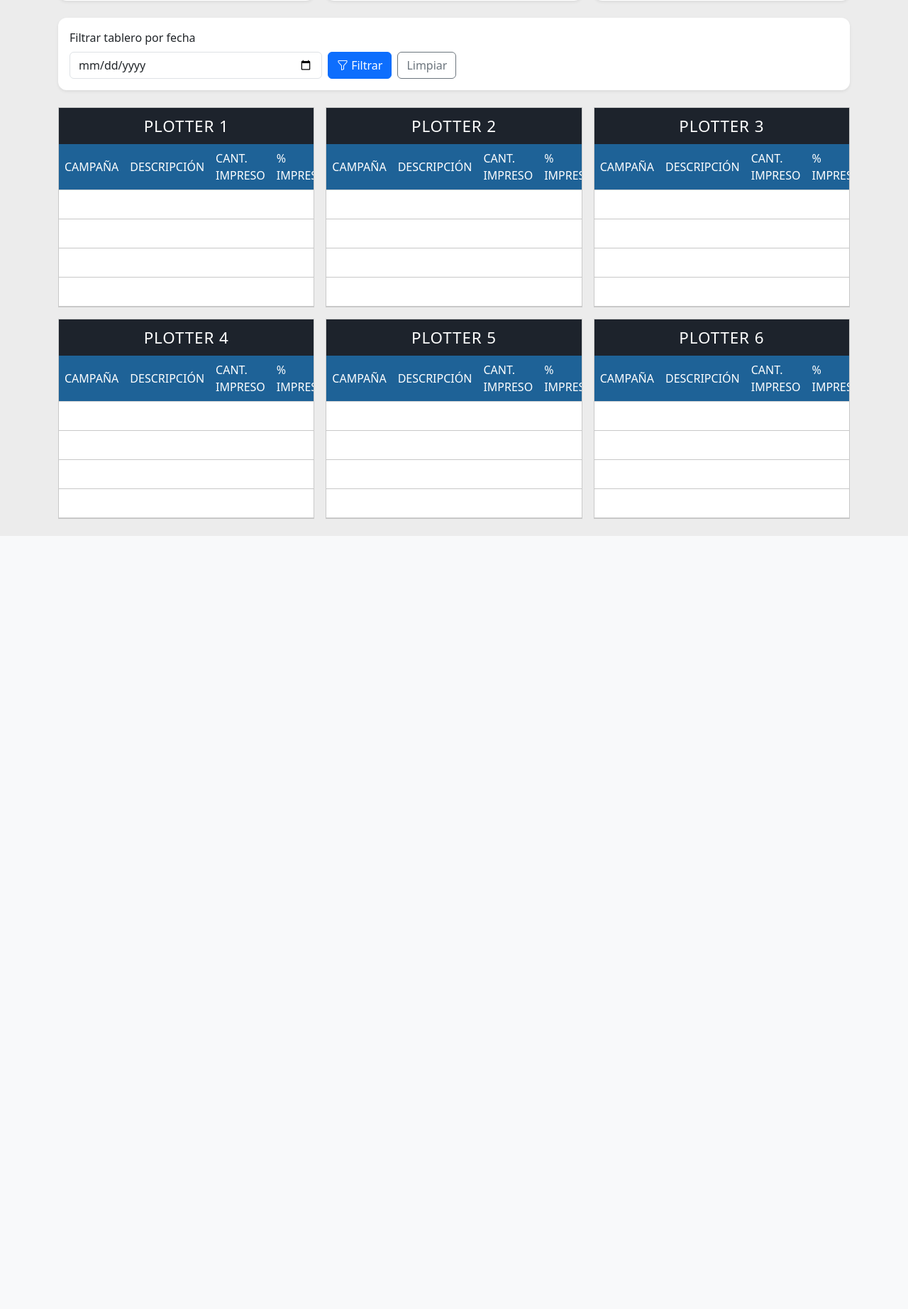
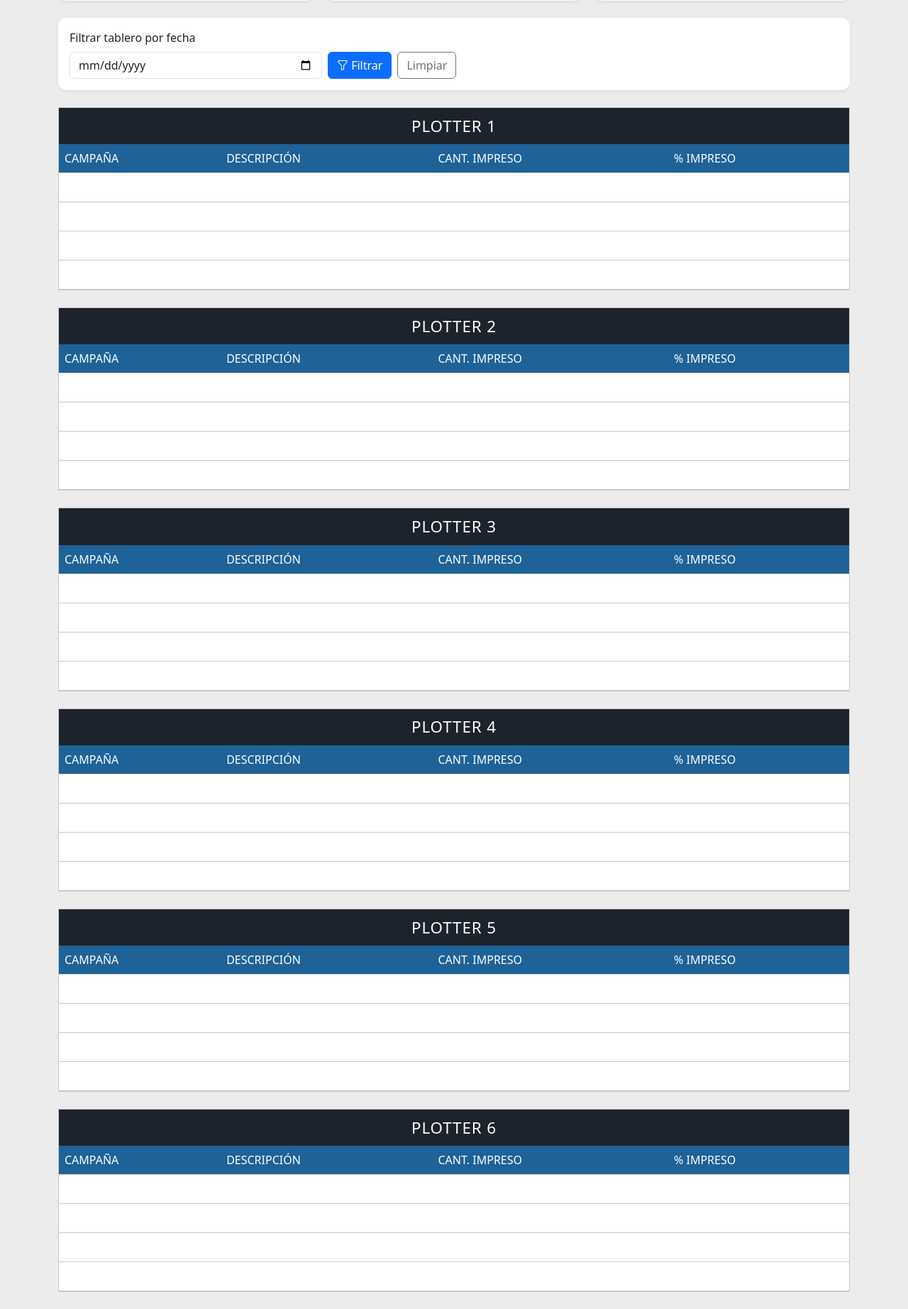
Before and after one commit to jaimeefrainguira/plotter-reporte, a PHP site: page / in a window 1280 px wide. Shown: the part 189-2033 px from the top of the page at 71% size. Before the commit the page ends 944 px from the top, so only its background shows below. Run offline with PHP 8.4, Linux system fonts and the light colour scheme; data that the repository does not hold is empty.

Commit message:
Cambiar diseño de tablas a una sola columna en index y PDF

```diff
--- a/controllers/ReporteController.php
+++ b/controllers/ReporteController.php
@@ -299,10 +299,10 @@ class ReporteController
                 body { font-family: DejaVu Sans, sans-serif; font-size: 12px; }
                 h2 { text-align: center; margin-bottom: 16px; }
                 p { margin: 0 0 10px; }
-                .general-grid { font-size: 0; margin: 0 -6px; }
-                .general-grid__item { display: inline-block; width: 33.33%; padding: 0 6px 12px; box-sizing: border-box; font-size: 10px; vertical-align: top; }
-                .plotter-title { font-weight: bold; text-align: center; border: 1px solid #333; background: #f2f2f2; padding: 4px; margin-bottom: 4px; }
-                table { width: 100%; border-collapse: collapse; font-size: 9px; }
+                .general-grid { margin: 0; }
+                .general-grid__item { display: block; width: 100%; padding-bottom: 20px; box-sizing: border-box; font-size: 12px; }
+                .plotter-title { font-weight: bold; text-align: center; border: 1px solid #333; background: #f2f2f2; padding: 6px; margin-bottom: 4px; font-size: 14px; }
+                table { width: 100%; border-collapse: collapse; font-size: 11px; }
                 th, td { border: 1px solid #444; padding: 4px; }
                 th { background: #eee; text-align: left; }
                 td.empty-row { height: 16px; }
--- a/css/styles.css
+++ b/css/styles.css
@@ -14,8 +14,8 @@ body {
 
 .plotter-grid {
     display: grid;
-    grid-template-columns: repeat(auto-fit, minmax(320px, 1fr));
-    gap: 1rem;
+    grid-template-columns: 1fr;
+    gap: 1.5rem;
 }
 
 .plotter-box {
```
